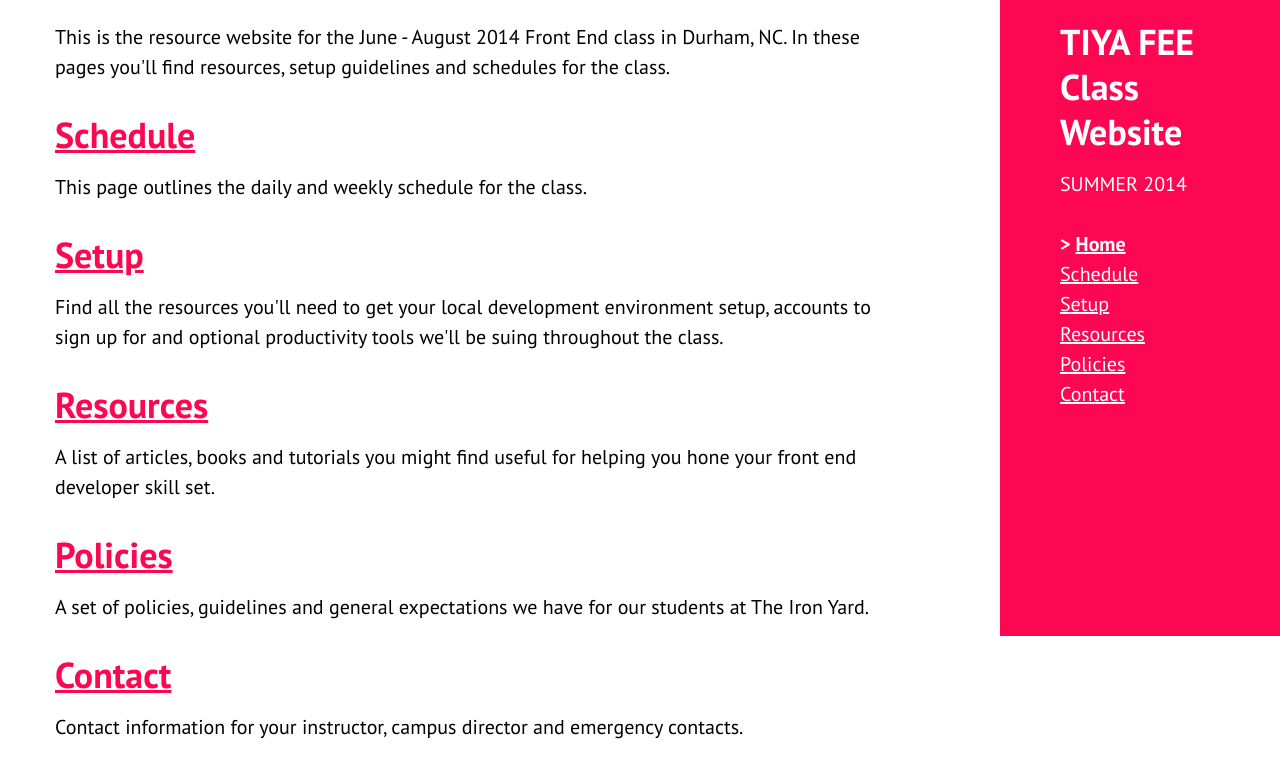
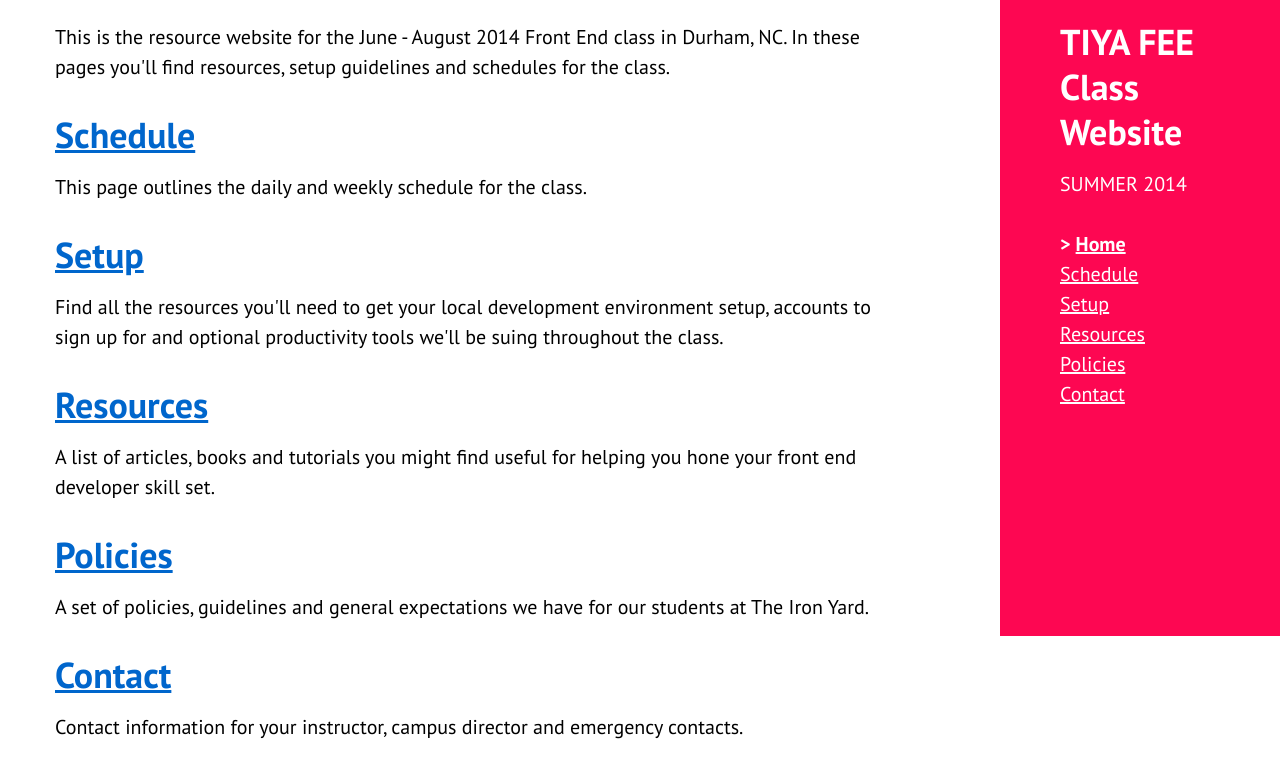
Before and after one commit to tylerberry4/class-website, a website: page src/index.html in a window 1280 px wide. Shown: the part 164-942 px from the top of the page. Drawn offline with Linux system fonts and the light colour scheme.

Commit message:
Changing links to bleu.

```diff
--- a/src/styles/main.css
+++ b/src/styles/main.css
@@ -106,7 +106,7 @@ aside ul.sidebar-nav li.active:before {
 }
 
 a {
-  color: #FD0752;
+  color: #0066cc;
 }
 
 h1, h2, h3, h4, h5, h6 {
```
Also changed, not shown: dist/styles/main.css.
